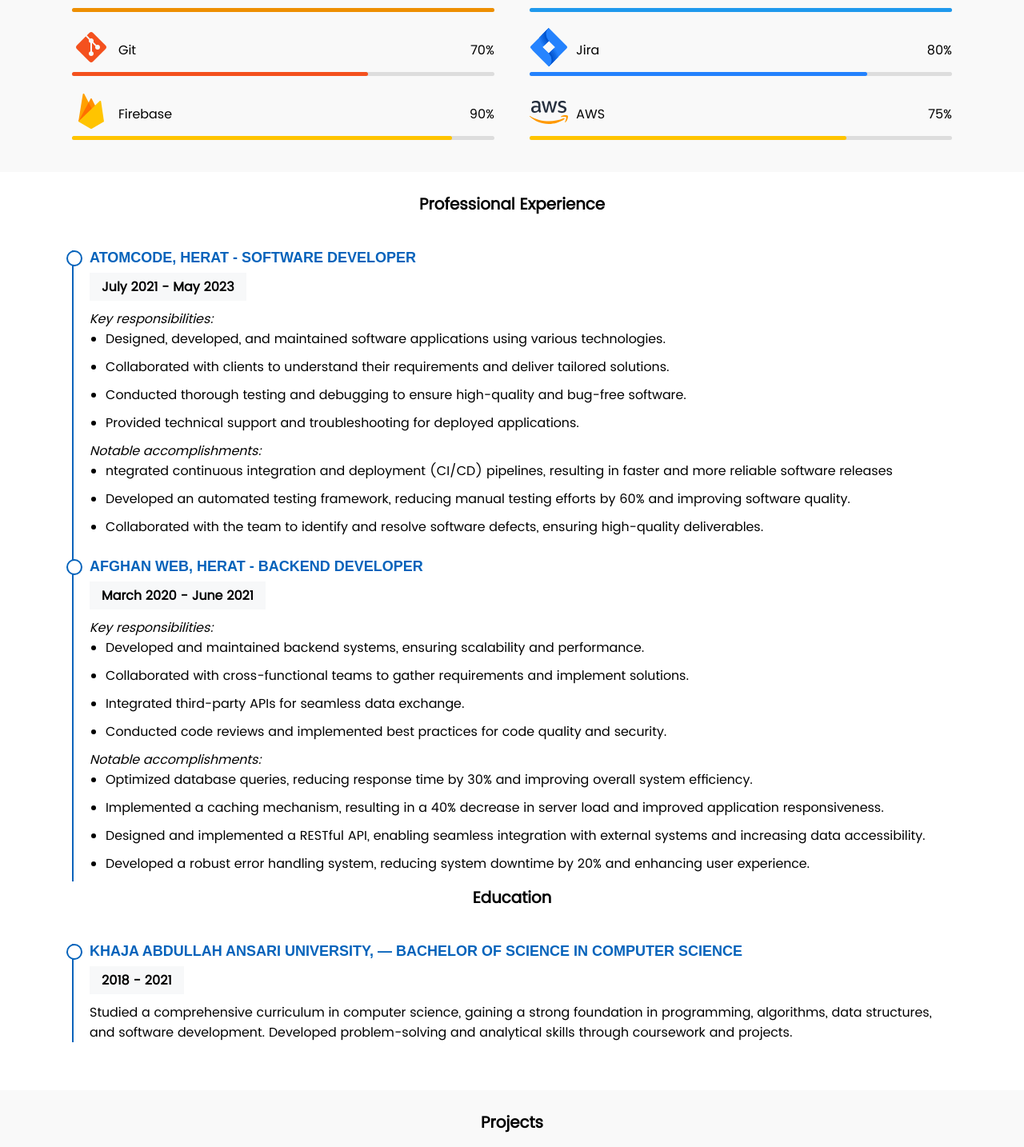
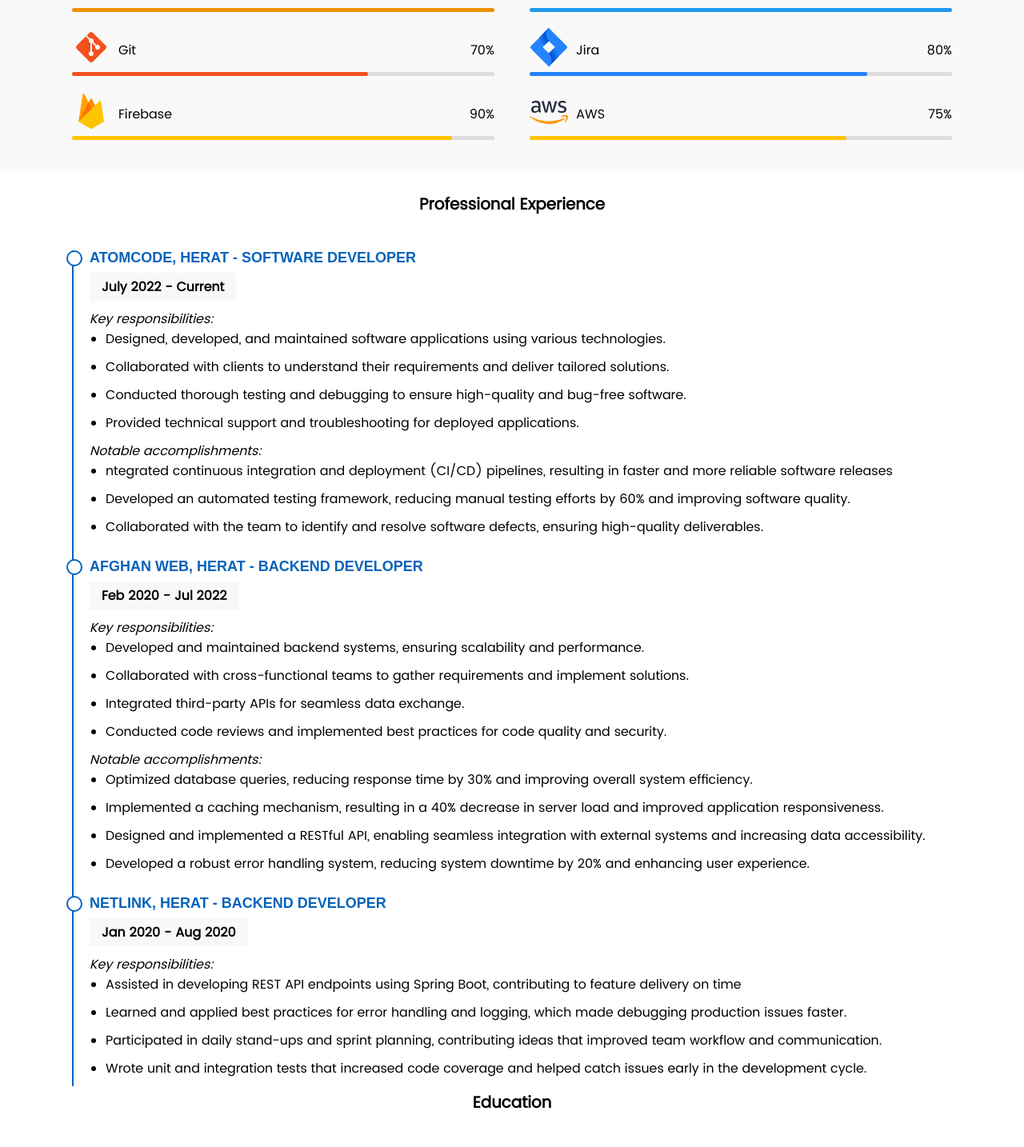
Before and after one commit to Aliherawi7/iPortfolio, a React (Create React App) app: page / in a window 1280 px wide. Shown: the part 1349-2783 px from the top of the page at 80% size. Built offline with nearby package versions, Linux system fonts and the light colour scheme.

Commit message:
expericen updated

```diff
--- a/src/pages/Home.js
+++ b/src/pages/Home.js
@@ -44,7 +44,7 @@ function Home() {
                         <p>Hello, my name is</p>
                         <h1>Ali Herawi</h1>
                         <h3>
-                            Software Engineer with over 4 years of full stack web development experience specializing in Spring,
+                            Software Engineer with over 5 years of full stack web development experience specializing in Spring,
                             React and Angular. Expertise in front-end development, demonstrated through successful projects
                             and strong coding skills. Strong problem-solving abilities and a collaborative team player.
                             Ready to contribute technical expertise and drive successful outcomes in a dynamic work environment.
@@ -81,7 +81,7 @@ function Home() {
                     <h3 className='section_title'>Professional Experience</h3>
                     <div className="resume-item">
                         <h4>Atomcode, Herat - Software Developer</h4>
-                        <h5>July 2021 - May 2023</h5>
+                        <h5>July 2022 - Current</h5>
                         <p><em>Key responsibilities:</em></p>
                         <ul>
                             <li>Designed, developed, and maintained software applications
@@ -111,7 +111,7 @@ function Home() {
                     </div>
                     <div className="resume-item">
                         <h4>Afghan Web, Herat - Backend Developer</h4>
-                        <h5>March 2020 - June 2021</h5>
+                        <h5>Feb 2020 - Jul 2022</h5>
                         <p><em>Key responsibilities:</em></p>
                         <ul>
                             <li>Developed and maintained backend systems, ensuring
@@ -139,6 +139,19 @@ function Home() {
                             </li>
                             <li>Developed a robust error handling system, reducing system
                                 downtime by 20% and enhancing user experience.
+                            </li>
+                        </ul>
+                    </div>
+                    <div className="resume-item">
+                        <h4>NetLink, Herat - Backend Developer</h4>
+                        <h5>Jan 2020 - Aug 2020</h5>
+                        <p><em>Key responsibilities:</em></p>
+                        <ul>
+                            <li>Assisted in developing REST API endpoints using Spring Boot, contributing to feature delivery on time</li>
+                            <li>Learned and applied best practices for error handling and logging, which made debugging production issues faster.
+                            </li>
+                            <li>Participated in daily stand-ups and sprint planning, contributing ideas that improved team workflow and communication.</li>
+                            <li>Wrote unit and integration tests that increased code coverage and helped catch issues early in the development cycle.
                             </li>
                         </ul>
                     </div>
```
